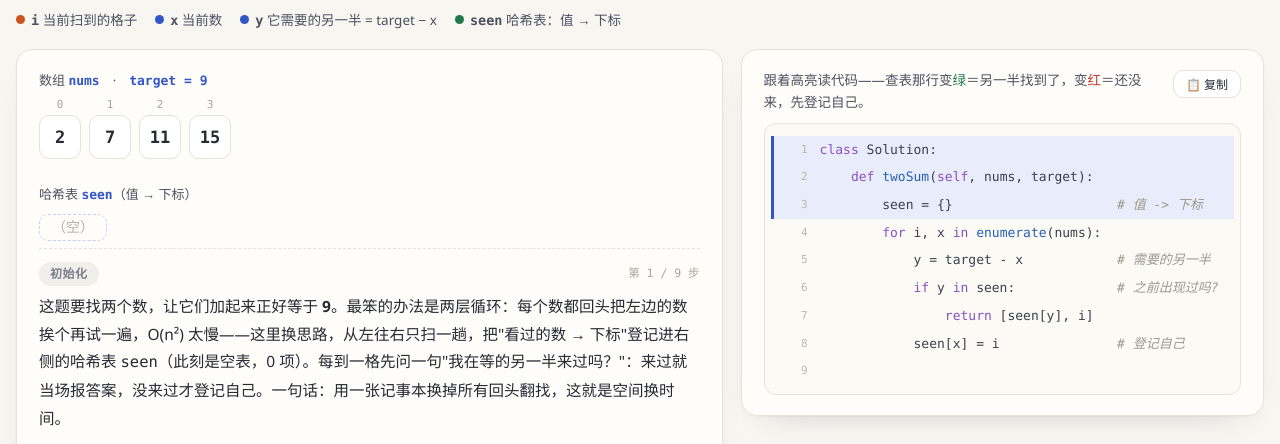
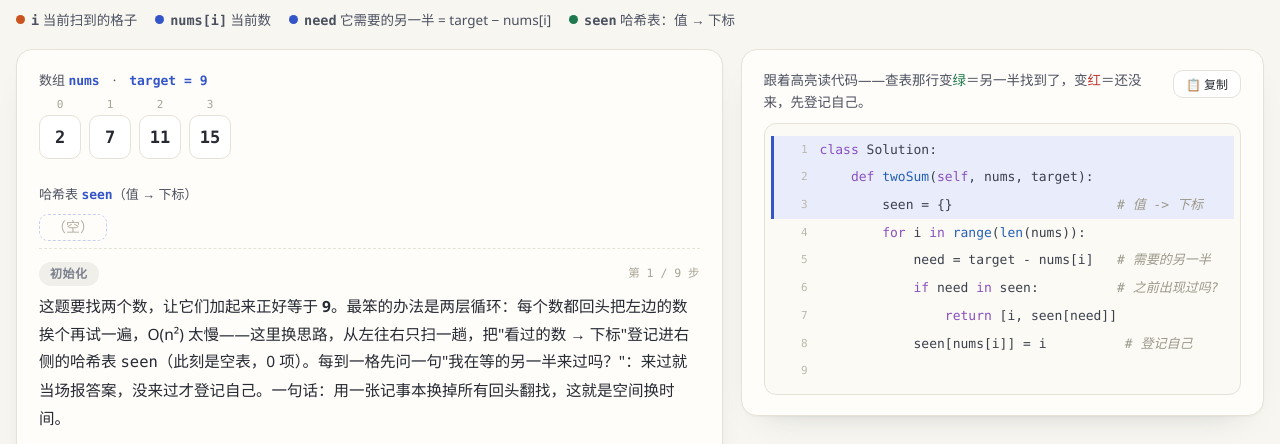
Before and after one commit to eamonwey/lc-hot100-animation, a plain HTML site: page pages/p001.html in a window 1280 px wide. Shown: the part 331-775 px from the top of the page. Drawn offline with Linux system fonts and the light colour scheme.

Commit message:
改用下标遍历讲解两数之和，并同步动画、小测和速查手册

```diff
--- a/pages/p001.html
+++ b/pages/p001.html
@@ -23,8 +23,8 @@ LC.register({
 
   roles: [
     {c:'orange', code:'i', text:'当前扫到的格子'},
-    {c:'blue',   code:'x', text:'当前数'},
-    {c:'blue',   code:'y', text:'它需要的另一半 = target − x'},
+    {c:'blue',   code:'nums[i]', text:'当前数'},
+    {c:'blue',   code:'need', text:'它需要的另一半 = target − nums[i]'},
     {c:'green',  code:'seen', text:'哈希表：值 → 下标'}
   ],
 
@@ -33,12 +33,12 @@ LC.register({
   idea: '别回头找搭档：把"我还需要谁"记进哈希表，让答案自己来撞上门——空间换时间。',
 
   qa: [
-    {q:'为什么查 y 而不是把所有组合都试一遍？',
-     a:'暴力两层循环是 O(n²)：每个数都要回头把前面的数再摸一遍。哈希表把"y 出现过吗"变成 O(1) 查询，整个问题变成一趟 O(n) 的扫描——这就是空间换时间。'},
+    {q:'为什么查 need 而不是把所有组合都试一遍？',
+     a:'暴力两层循环是 O(n²)：每个数都要回头把前面的数再摸一遍。哈希表把"need 出现过吗"变成 O(1) 查询，整个问题变成一趟 O(n) 的扫描——这就是空间换时间。'},
     {q:'seen 里存的到底是什么？',
-     a:'恰好是"已经扫过、还没配对成功"的那些数：键是数值本身，值是它的下标。所以 <b>if y in seen</b> 等价于"y 在 i 左边的某个位置出现过"。'},
+     a:'恰好是"已经扫过、还没配对成功"的那些数：键是数值本身，值是它的下标。所以 <b>if need in seen</b> 等价于"need 在 i 左边的某个位置出现过"。'},
     {q:'数组里有重复的数（比如 [3,3]）会乱吗？',
-     a:'不会。我们是<b>先查后存</b>：走到第二个 3 时，第一个 3 已经在表里，直接命中返回 [0,1]；即使覆盖写入也来不及发生。顺序反过来就错了。'}
+     a:'不会。我们是<b>先查后存</b>：走到第二个 3 时，第一个 3 已经在表里，直接命中返回 [1,0]；即使覆盖写入也来不及发生。顺序反过来就错了。'}
   ],
 
   complexity: '时间 O(n)　·　空间 O(n)（哈希表最多存 n 个数）',
@@ -57,37 +57,37 @@ LC.register({
   code: `class Solution:
     def twoSum(self, nums, target):
         seen = {}                     # 值 -> 下标
-        for i, x in enumerate(nums):
-            y = target - x            # 需要的另一半
-            if y in seen:             # 之前出现过吗?
-                return [seen[y], i]
-            seen[x] = i               # 登记自己
+        for i in range(len(nums)):
+            need = target - nums[i]   # 需要的另一半
+            if need in seen:          # 之前出现过吗?
+                return [i, seen[need]]
+            seen[nums[i]] = i          # 登记自己
 `,
 
   sol(input){
     const seen = new Map();
     for(let i = 0; i < input.nums.length; i++){
-      const y = input.target - input.nums[i];
-      if(seen.has(y)) return [seen.get(y), i];
+      const need = input.target - input.nums[i];
+      if(seen.has(need)) return [i, seen.get(need)];
       seen.set(input.nums[i], i);
     }
     return null;
   },
-  expected: [0, 1],
+  expected: [1, 0],
 
   quiz: [
     {q:'为什么是「先查表、再登记自己」?要是先登记再查,会出什么岔子?',
-     options:['顺序无所谓,结果一样','当 x 自己就等于另一半时(比如数组里只有一个 5、target=10),会把自己配给自己,返回同一下标重复的假答案','先登记会直接报错'],
+     options:['顺序无所谓,结果一样','当 nums[i] 自己就等于另一半时(比如数组里只有一个 5、target=10),会把自己配给自己,返回同一下标重复的假答案','先登记会直接报错'],
      answer:1,
-     explain:'先查后存保证查表时 seen 里只有「i 左边扫过的数」。若反过来先把 x 存进表,当 y = target − x 恰好等于 x 本身时,查表必然查到刚登记的自己——数组里明明只有一个 5,也会返回 [同一格, 同一格]。先查后存则稳稳要求两个不同位置的数,这个顺序是铁律。',
+     explain:'先查后存保证查表时 seen 里只有「i 左边扫过的数」。若反过来先把 nums[i] 存进表,当 need = target − nums[i] 恰好等于 nums[i] 本身时,查表必然查到刚登记的自己——数组里明明只有一个 5,也会返回 [同一格, 同一格]。先查后存则稳稳要求两个不同位置的数,这个顺序是铁律。',
      jumpTo:4},
     {q:'nums = [4,2,7,1]、target = 9,这个算法返回什么?',
-     options:['[0,2]','[1,2]','[2,3]','[1,3]'],
+     options:['[0,2]','[2,1]','[2,3]','[1,3]'],
      answer:1,
-     explain:'逐格走:i=0 时 x=4,y=5 查表没有,登记 4;i=1 时 x=2,y=7 没有,登记 2;i=2 时 x=7,y=2——2 在表里!它的下标是 1,返回 [1,2](验算 2+7=9)。[0,2] 对应 4+7=11,不对;[2,3] 对应 7+1=8,也不对。',
+     explain:'逐格走:i=0 时 nums[i]=4,need=5 查表没有,登记 4;i=1 时 nums[i]=2,need=7 没有,登记 2;i=2 时 nums[i]=7,need=2——2 在表里!它的下标是 1,返回 [2,1](先返回当前下标 2,再返回 seen[need] = 1;验算 2+7=9)。[0,2] 对应 4+7=11,不对;[2,3] 对应 7+1=8,也不对。',
      jumpTo:8},
     {q:'这题把暴力两层循环的 O(n²) 压到 O(n),靠的是什么?',
-     options:['数组先排了个序','哈希表把「y 出现过吗」从 O(n) 的回头扫描变成 O(1) 查询,一趟扫描就够了','两个指针相向夹逼,砍掉一半组合'],
+     options:['数组先排了个序','哈希表把「need 出现过吗」从 O(n) 的回头扫描变成 O(1) 查询,一趟扫描就够了','两个指针相向夹逼,砍掉一半组合'],
      answer:1,
      explain:'暴力的瓶颈是「每个数都要回头把左边的数挨个加一遍验证」。哈希表把这件事变成一次 O(1) 查询:每到一格只问 seen 一句"我的另一半来过吗"。本题要返回原始下标、顺序无关,排序反而会打乱下标;双指针夹逼也不是这题的套路——核心就是空间换时间。',
      jumpTo:4},
@@ -113,48 +113,48 @@ LC.register({
       do: base({arr:{}, seen:[]})});
 
     for(let i = 0; i < nums.length; i++){
-      const x = nums[i], y = target - x;
+      const x = nums[i], need = target - x;
       const seenSnap = () => Array.from(seen.entries());
       const mark = () => [{name:'i', idx:i, cls:'mi', text:'▲ i'}];
 
       F.push({hl:[4], tag:'遍历', cls:'t-ink',
-        msg:'走到第 <b>' + i + '</b> 格，当前数 <code>x = ' + x + '</code>——橙色高亮格、▲ i 名牌就钉在这里。此刻 <code>seen</code> 里已有 ' + seen.size + ' 项' + (seen.size ? '（' + seenSnap().map(e => e[0] + '→第' + e[1] + '格').join('、') + '）' : '（还是空表）') + '，全是 i 左边扫过、还没配上对的数——它们就是 x 可能的搭档名单。这一步只报到、不动表：先算出"我在等谁"，再去查名单。',
+        msg:'走到第 <b>' + i + '</b> 格，当前数 <code>nums[i] = ' + x + '</code>——橙色高亮格、▲ i 名牌就钉在这里。此刻 <code>seen</code> 里已有 ' + seen.size + ' 项' + (seen.size ? '（' + seenSnap().map(e => e[0] + '→第' + e[1] + '格').join('、') + '）' : '（还是空表）') + '，全是 i 左边扫过、还没配上对的数——它们就是 nums[i] 可能的搭档名单。这一步只报到、不动表：先算出"我在等谁"，再去查名单。',
         do: base({arr:{states:{[i]:'active'}, markers:mark()}, seen:seenSnap(),
-                  vars:{i:i, x:x, y:'?', 'seen 项数':seen.size}})});
+                  vars:{i:i, 'nums[i]':x, need:'?', 'seen 项数':seen.size}})});
 
       F.push({hl:[5], tag:'求另一半', cls:'t-blue',
-        msg:'先算出"我在等谁"：<code>y = target − x = ' + target + ' − ' + x + ' = <b>' + y + '</b></code>（变量面板同步亮出 y）。这一步把问题从"找两个数"缩成"找一个数"：只要 y 在左边出现过，x 和它就是答案，完全不用回头试任何组合。要是不算 y，就得把左边每个数都和 x 加一遍验证——哈希表的一次查询正好替掉这一整轮验证。',
+        msg:'先算出"我在等谁"：<code>need = target − nums[i] = ' + target + ' − ' + x + ' = <b>' + need + '</b></code>（变量面板同步亮出 need）。这一步把问题从"找两个数"缩成"找一个数"：只要 need 在左边出现过，nums[i] 和它就是答案，完全不用回头试任何组合。要是不算 need，就得把左边每个数都和 nums[i] 加一遍验证——哈希表的一次查询正好替掉这一整轮验证。',
         do: base({arr:{states:{[i]:'in'}, markers:mark()}, seen:seenSnap(),
-                  vars:{i:i, x:x, y:y}})});
+                  vars:{i:i, 'nums[i]':x, need:need}})});
 
-      const hit = seen.has(y);
+      const hit = seen.has(need);
       F.push({hl:[6], ok: hit ? 6 : undefined, no: hit ? undefined : 6,
         tag:'查表', cls: hit ? 't-green' : 't-red',
         msg: hit
-          ? '查 <code>seen</code>：<code>y = ' + y + '</code> <b>在表里！</b>（表里这一行被黄色高亮）它的下标是 ' + seen.get(y) + '——左边第 ' + seen.get(y) + ' 格的 ' + nums[seen.get(y)] + '，正是 x = ' + x + ' 等的人。哈希表 O(1) 一步命中；要是用数组挨个找，光这一次就要 O(n)，整个算法直接退回 O(n²)。'
-          : '查 <code>seen</code>：没有 <code>y = ' + y + '</code> ✗——左边那 ' + seen.size + ' 个数里没有它的搭档（表里没有一行被高亮）。别灰心，下一步把自己登记进表：等右边真扫到一个想找 ' + y + ' 的数，一查表就知道该来第几格找 x。现在没等到，不等于永远等不到。',
+          ? '查 <code>seen</code>：<code>need = ' + need + '</code> <b>在表里！</b>（表里这一行被黄色高亮）它的下标是 ' + seen.get(need) + '——左边第 ' + seen.get(need) + ' 格的 ' + nums[seen.get(need)] + '，正是 nums[i] = ' + x + ' 等的人。哈希表 O(1) 一步命中；要是用数组挨个找，光这一次就要 O(n)，整个算法直接退回 O(n²)。'
+          : '查 <code>seen</code>：没有 <code>need = ' + need + '</code> ✗——左边那 ' + seen.size + ' 个数里没有它的搭档（表里没有一行被高亮）。别灰心，下一步把自己登记进表：等右边真扫到一个想找 ' + x + ' 的数，一查表就知道该来第几格找 nums[i]。现在没等到，不等于永远等不到。',
         do: base({arr:{states:{[i]:'in'}, markers:mark()}, seen:seenSnap(),
-                  hlK: hit ? String(y) : undefined, vars:{i:i, x:x, y:y}})});
+                  hlK: hit ? String(need) : undefined, vars:{i:i, 'nums[i]':x, need:need}})});
 
       if(hit){
-        const j = seen.get(y);
+        const j = seen.get(need);
         F.push({hl:[7], tag:'找到答案', cls:'t-green',
-          msg:'验算：<code>nums[' + j + '] + nums[' + i + '] = ' + nums[j] + ' + ' + x + ' = ' + target + '</code> ✓，返回下标 <b>[' + j + ', ' + i + ']</b>（画面上两格染成金色，▲ 名牌分别钉住搭档和 i）。注意 j 一定小于 i：先来的人先登记，被查到时必然在左边——这就是"先查后存"的妙处。反过来若先存后查，x 恰好等于 y 时会把自己配给自己（比如数组里只有一个 5、target = 10，先存 5 再查 5 就错配了）。',
+          msg:'验算：<code>nums[' + j + '] + nums[' + i + '] = ' + nums[j] + ' + ' + x + ' = ' + target + '</code> ✓，返回下标 <b>[' + i + ', ' + j + ']</b>，顺序对应 <code>[i, seen[need]]</code>（画面上两格染成金色，▲ 名牌分别钉住搭档和 i）。注意 j 一定小于 i：先来的人先登记，被查到时必然在左边——这就是"先查后存"的妙处。反过来若先存后查，nums[i] 恰好等于 need 时会把自己配给自己（比如数组里只有一个 5、target = 10，先存 5 再查 5 就错配了）。',
           do: base({arr:{states:{[j]:'target', [i]:'target'},
                          markers:[{name:'j', idx:j, cls:'mg', text:'▲ seen 里的下标'},{name:'i', idx:i, cls:'mi', text:'▲ i'}]},
-                    seen:seenSnap(), result:[j, i]})});
+                    seen:seenSnap(), result:[i, j]})});
         return F;
       }
 
       seen.set(x, i);
       F.push({hl:[8], tag:'登记', cls:'t-orange',
-        msg:'执行 <code>seen[' + x + '] = ' + i + '</code>：x = ' + x + ' 正式进表（黄色高亮新行），现在表里共 ' + seen.size + ' 项。登记的意义：往后若扫到一个数正好等于 y = ' + y + '，它算出的另一半就是刚存的 x，一查就知道来第 ' + i + ' 格找搭档——登记一次，全程受益。至此第 ' + i + ' 格"先查后存"两步走完，i 继续右移。',
+        msg:'执行 <code>seen[' + x + '] = ' + i + '</code>：nums[i] = ' + x + ' 正式进表（黄色高亮新行），现在表里共 ' + seen.size + ' 项。登记的意义：往后若扫到一个数正好等于 need = ' + need + '，它算出的另一半就是刚存的 nums[i]，一查就知道来第 ' + i + ' 格找搭档——登记一次，全程受益。至此第 ' + i + ' 格"先查后存"两步走完，i 继续右移。',
         do: base({arr:{states:{[i]:'done'}, markers:mark()}, seen:seenSnap(),
-                  hlK:String(x), vars:{i:i, x:x, y:y}})});
+                  hlK:String(x), vars:{i:i, 'nums[i]':x, need:need}})});
     }
 
     F.push({hl:[4], no:4, tag:'扫完了', cls:'t-red',
-      msg:'i 走完全部 ' + nums.length + ' 格也没凑出一对：表里攒下的 ' + seen.size + ' 个数谁也没等到搭档——这组用例无解。为什么敢下结论：若存在 nums[a] + nums[b] = target（a 在前），轮到 b 时 y 正是 nums[a]，必被查出来，一个不漏。实际做题可以不写这段兜底：题目保证恰好一组答案，循环里必然提前 return。',
+      msg:'i 走完全部 ' + nums.length + ' 格也没凑出一对：表里攒下的 ' + seen.size + ' 个数谁也没等到搭档——这组用例无解。为什么敢下结论：若存在 nums[a] + nums[b] = target（a 在前），轮到 b 时 need 正是 nums[a]，必被查出来，一个不漏。实际做题可以不写这段兜底：题目保证恰好一组答案，循环里必然提前 return。',
       do: base({arr:{}, seen:Array.from(seen.entries()), result:'无解'})});
     return F;
   }
```
Also changed, not shown: 手册.html (+5 -5 lines).
